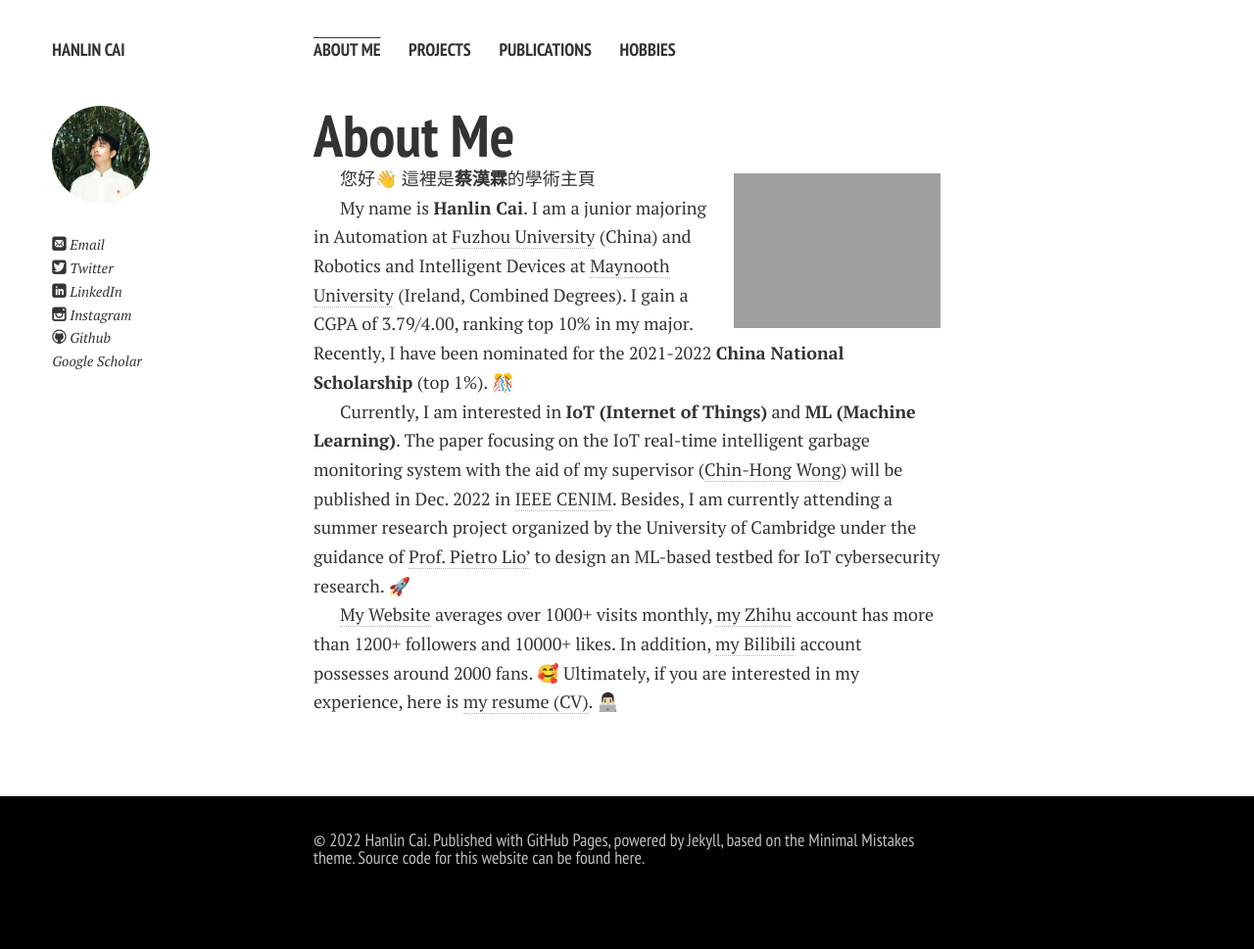
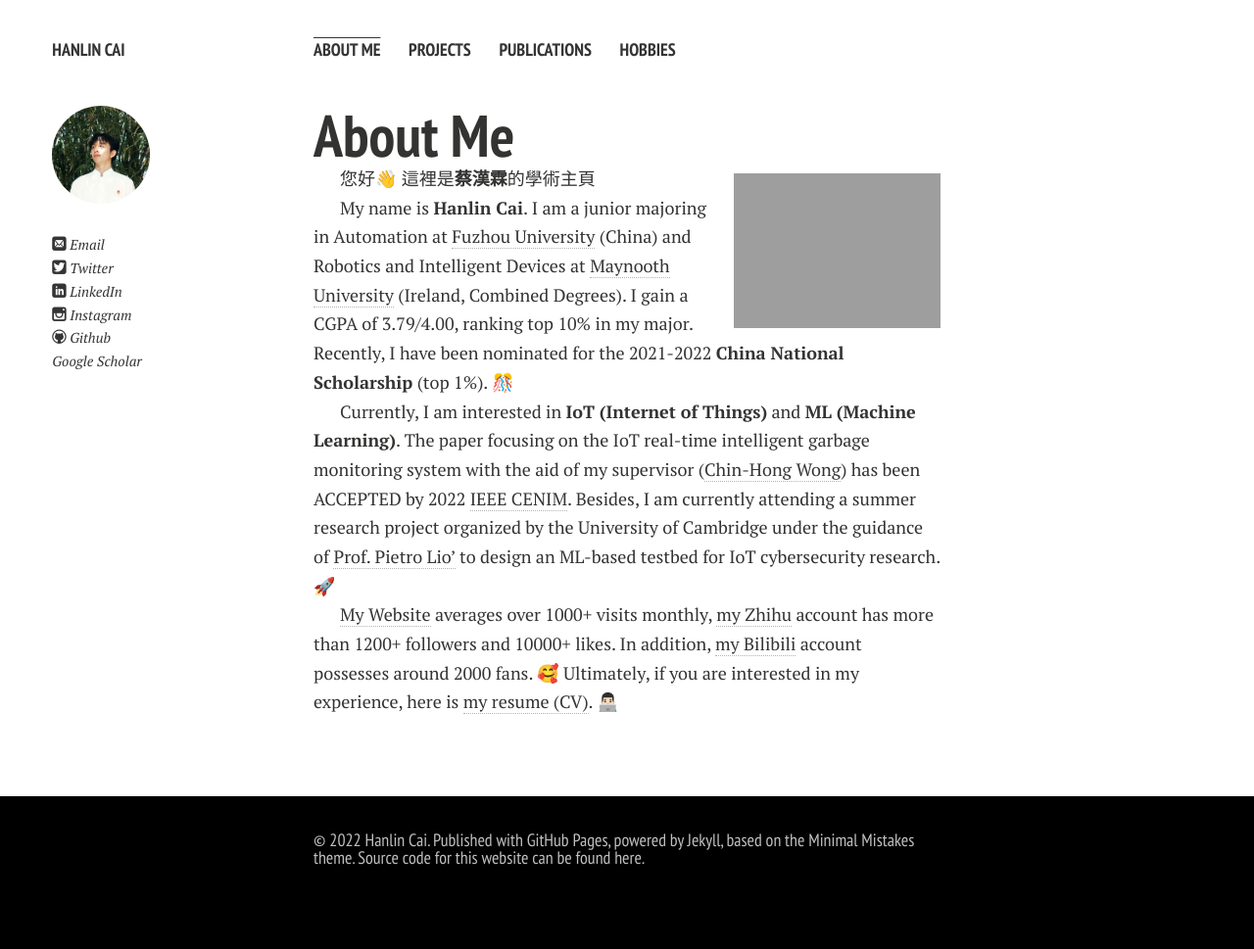
Before and after one commit to GuangLun2000/GuangLun2000.github.io, a Jekyll site: the page built from index.md, in a window 1280 px wide. Shown: the whole page at 98% size. Built offline with Jekyll 4.4.1, drawn with Linux system fonts in a browser that asks for light colours; nearby versions of some CDN libraries; a style sheet for code colours, icons or effects is not loaded; our own code applies the rules of GitHub Pages for plain Markdown files.

Commit message:
Update index.md

```diff
--- a/index.md
+++ b/index.md
@@ -10,7 +10,7 @@
 
 My name is **Hanlin Cai**. I am a junior majoring in Automation at [Fuzhou University] (China) and Robotics and Intelligent Devices at [Maynooth University] (Ireland, Combined Degrees). I gain a CGPA of 3.79/4.00, ranking top 10% in my major. Recently, I have been nominated for the 2021-2022 **China National Scholarship** (top 1%). 🎊
 
-Currently, I am interested in **IoT (Internet of Things)** and **ML (Machine Learning)**. The paper focusing on the IoT real-time intelligent garbage monitoring system with the aid of my supervisor ([Chin-Hong Wong]) will be published in Dec. 2022 in [IEEE CENIM]. Besides, I am currently attending a summer research project organized by the University of Cambridge under the guidance of [Prof. Pietro Lio'] to design an ML-based testbed for IoT cybersecurity research. 🚀
+Currently, I am interested in **IoT (Internet of Things)** and **ML (Machine Learning)**. The paper focusing on the IoT real-time intelligent garbage monitoring system with the aid of my supervisor ([Chin-Hong Wong]) has been ACCEPTED by 2022  [IEEE CENIM]. Besides, I am currently attending a summer research project organized by the University of Cambridge under the guidance of [Prof. Pietro Lio'] to design an ML-based testbed for IoT cybersecurity research. 🚀
 
 [My Website] averages over 1000+ visits monthly, [my Zhihu] account has more than 1200+ followers and 10000+ likes. In addition, [my Bilibili] account possesses around 2000 fans. 🥰 Ultimately, if you are interested in my experience, here is [my resume (CV)]. 👨🏻‍💻
 
```
